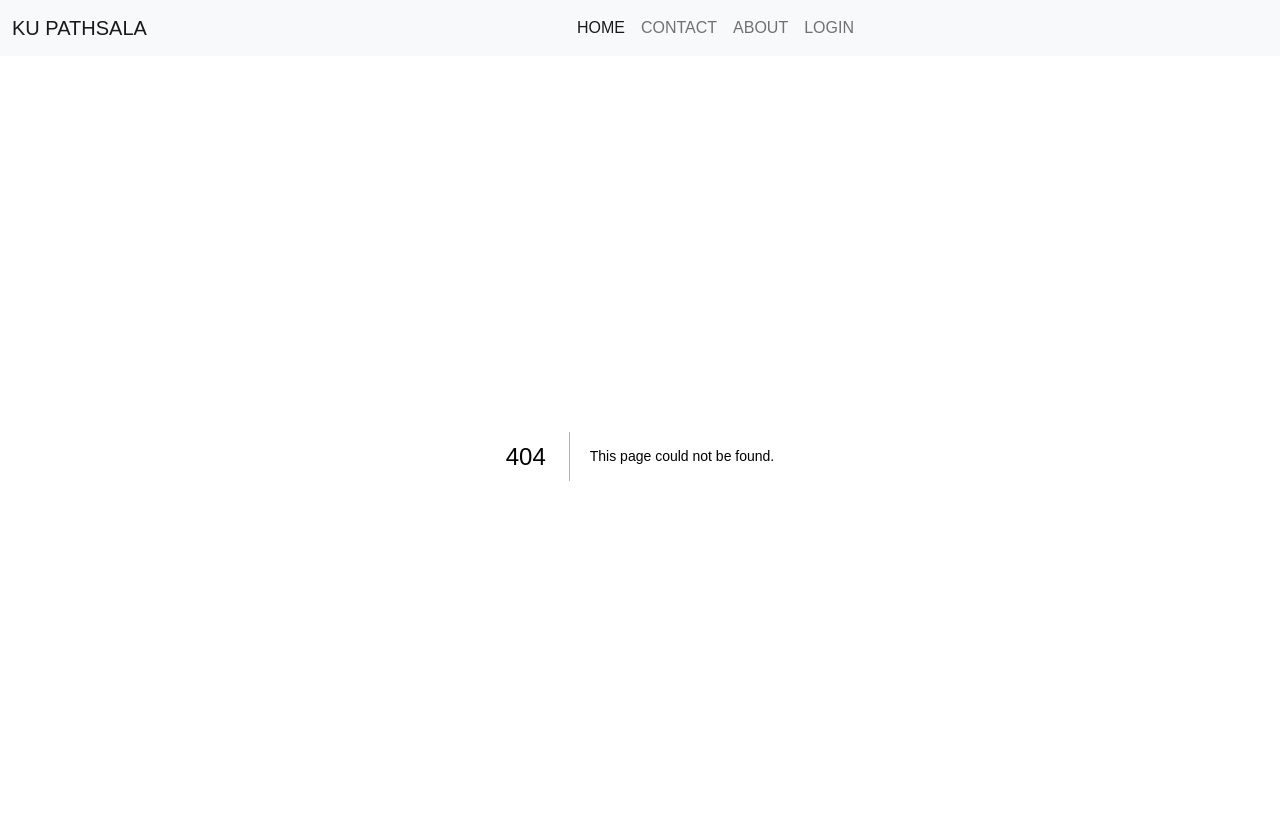
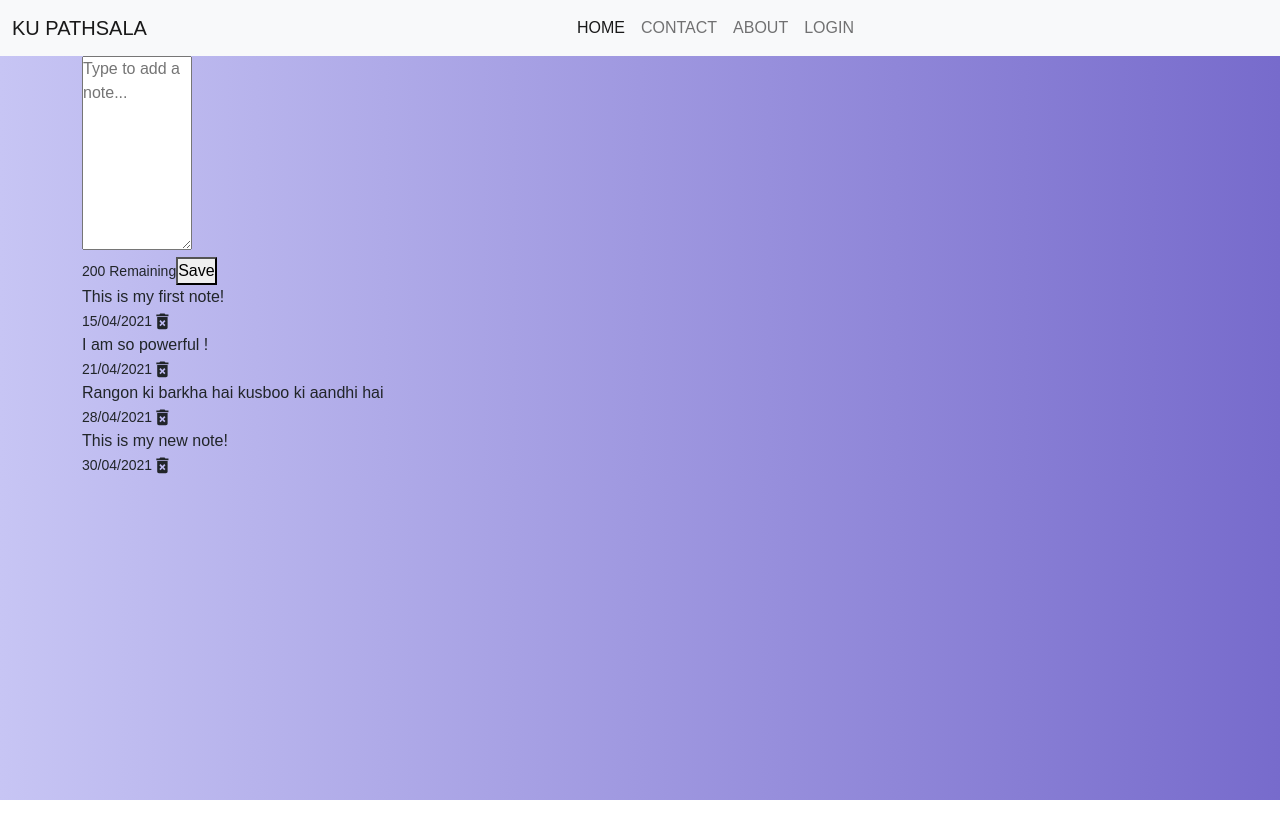
Before and after one commit to shakyasarthak/4th-sem-project, a Next.js app in the folder frontend/: page /components/notes/Notes_F in a window 1280 px wide. Before the commit this address had no page. Shown: the top 838 px of the page. After the commit the page ends 800 px from the top, so only its background shows below. Built offline with nearby package versions, Linux system fonts and the light colour scheme.

Commit message:
added student_notes

```diff
--- a/frontend/package.json
+++ b/frontend/package.json
@@ -16,6 +16,8 @@
     "next-auth": "^4.22.0",
     "react": "18.2.0",
     "react-dom": "18.2.0",
-    "react-router-dom": "^6.10.0"
+    "react-icons": "^4.8.0",
+    "react-router-dom": "^6.10.0",
+    "styled-components": "^5.3.9"
   }
 }
--- /dev/null
+++ b/frontend/src/pages/components/notes/AddNote.js
@@ -0,0 +1,41 @@
+import { useState } from 'react';
+
+const AddNote = ({ handleAddNote }) => {
+	const [noteText, setNoteText] = useState('');
+	const characterLimit = 200;
+
+	const handleChange = (event) => {
+		if (characterLimit - event.target.value.length >= 0) {
+			setNoteText(event.target.value);
+		}
+	};
+
+	const handleSaveClick = () => {
+		if (noteText.trim().length > 0) {
+			handleAddNote(noteText);
+			setNoteText('');
+		}
+	};
+
+	return (
+		<div className='note new'>
+			<textarea
+				rows='8'
+				cols='10'
+				placeholder='Type to add a note...'
+				value={noteText}
+				onChange={handleChange}
+			></textarea>
+			<div className='note-footer'>
+				<small>
+					{characterLimit - noteText.length} Remaining
+				</small>
+				<button className='save' onClick={handleSaveClick}>
+					Save
+				</button>
+			</div>
+		</div>
+	);
+};
+
+export default AddNote;
--- /dev/null
+++ b/frontend/src/pages/components/notes/Note.js
@@ -0,0 +1,17 @@
+import {MdDeleteForever} from 'react-icons/md';
+const Note =({id,text,date,handleDeleteNote})=>{
+    return (
+
+        <div className="note">
+           <span>{text}</span>
+           <div className='note-footer'>
+           <small>{date}</small>
+                <MdDeleteForever onClick ={() => handleDeleteNote(id)}
+                 className='delete-icon'
+                 size='1.3em'/>
+           </div>
+        </div>
+
+    )
+}
+export default Note;
--- /dev/null
+++ b/frontend/src/pages/components/notes/NotesList.js
@@ -0,0 +1,18 @@
+import Note from "./Note";
+import AddNote from "./AddNote";
+const NotesList = ({notes,handleAddNote,handleDeleteNote}) => {
+   return(
+    <div className="notes-list">
+      <AddNote handleAddNote={handleAddNote}/>
+        {notes?.map((note)=>(
+        <Note
+         id={note.id}
+         text={note.text}
+          date={note.date}
+          handleDeleteNote={handleDeleteNote}
+          />))}
+
+    </div>
+   )
+}
+export default NotesList;
--- /dev/null
+++ b/frontend/src/pages/components/notes/Notes_F.js
@@ -0,0 +1,57 @@
+import { useState } from 'react';
+import { nanoid } from 'nanoid';
+import NotesList from './NotesList';
+
+const Notes_F = () => {
+	const [notes, setNotes] = useState([
+		{
+			id: nanoid(),
+			text: 'This is my first note!',
+			date: '15/04/2021',
+		},
+		{
+			id: nanoid(),
+			text: 'I am so powerful !',
+			date: '21/04/2021',
+		},
+		{
+			id: nanoid(),
+			text: 'Rangon ki barkha hai kusboo ki aandhi hai',
+			date: '28/04/2021',
+		},
+		{
+			id: nanoid(),
+			text: 'This is my new note!',
+			date: '30/04/2021',
+		},
+	]);
+  const addNote = (text) => {
+		const date = new Date();
+		const newNote = {
+			id: nanoid(),
+			text: text,
+			date: date.toLocaleDateString(),
+		};
+		const newNotes = [...notes, newNote];
+		setNotes(newNotes);
+	};
+
+	const deleteNote = (id) => {
+		const newNotes = notes.filter((note) => note.id !== id);
+		setNotes(newNotes);
+	};
+
+  return (
+    <>
+   <div className="container">
+    <NotesList
+    notes={notes}
+    handleAddNote={addNote}
+    handleDeleteNote={deleteNote}
+    />
+
+    </div>
+    </>
+  )
+}
+export default Notes_F;
```
Also changed, not shown: frontend/src/pages/components/dashboard_student/dash_std.js (+9 -0 lines), frontend/src/pages/components/dashboard_teacher/dash_teacher.js (+9 -0 lines), 1 other file (tests, documents, lock files or other folders).
